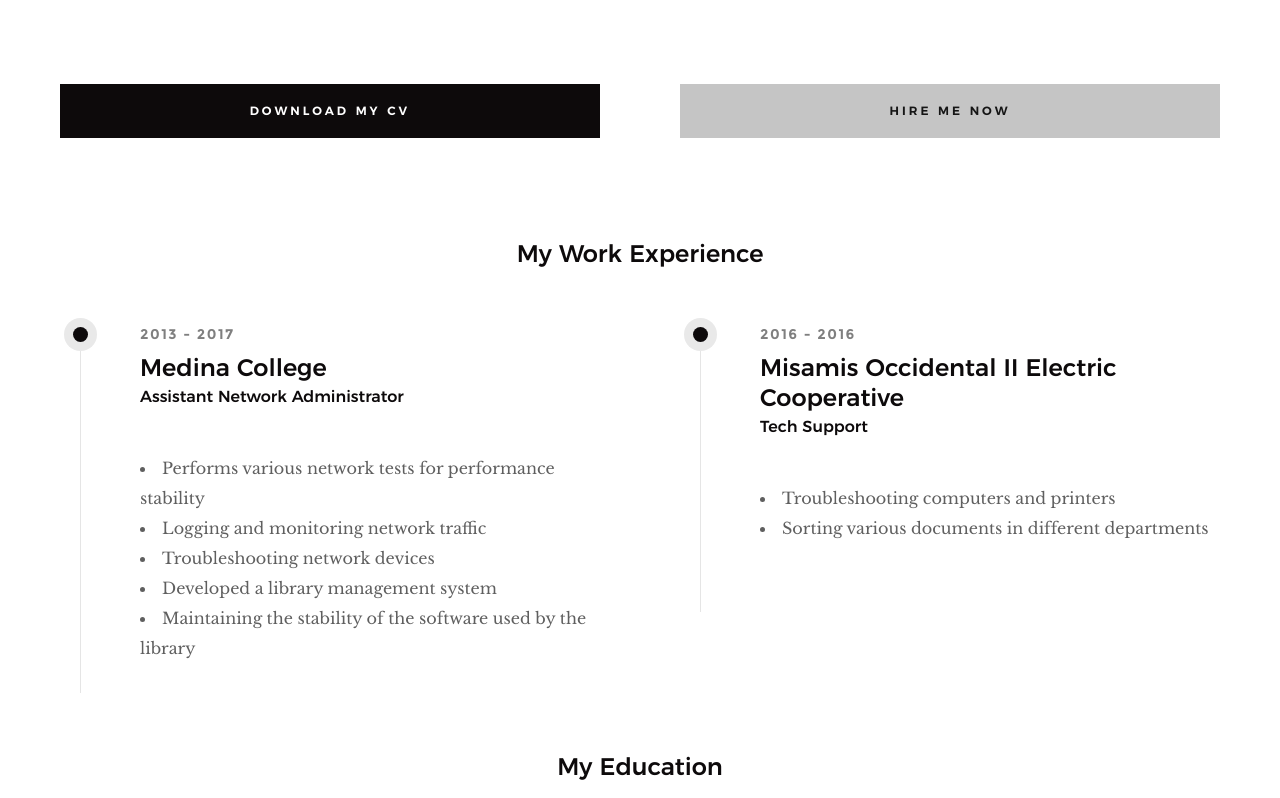
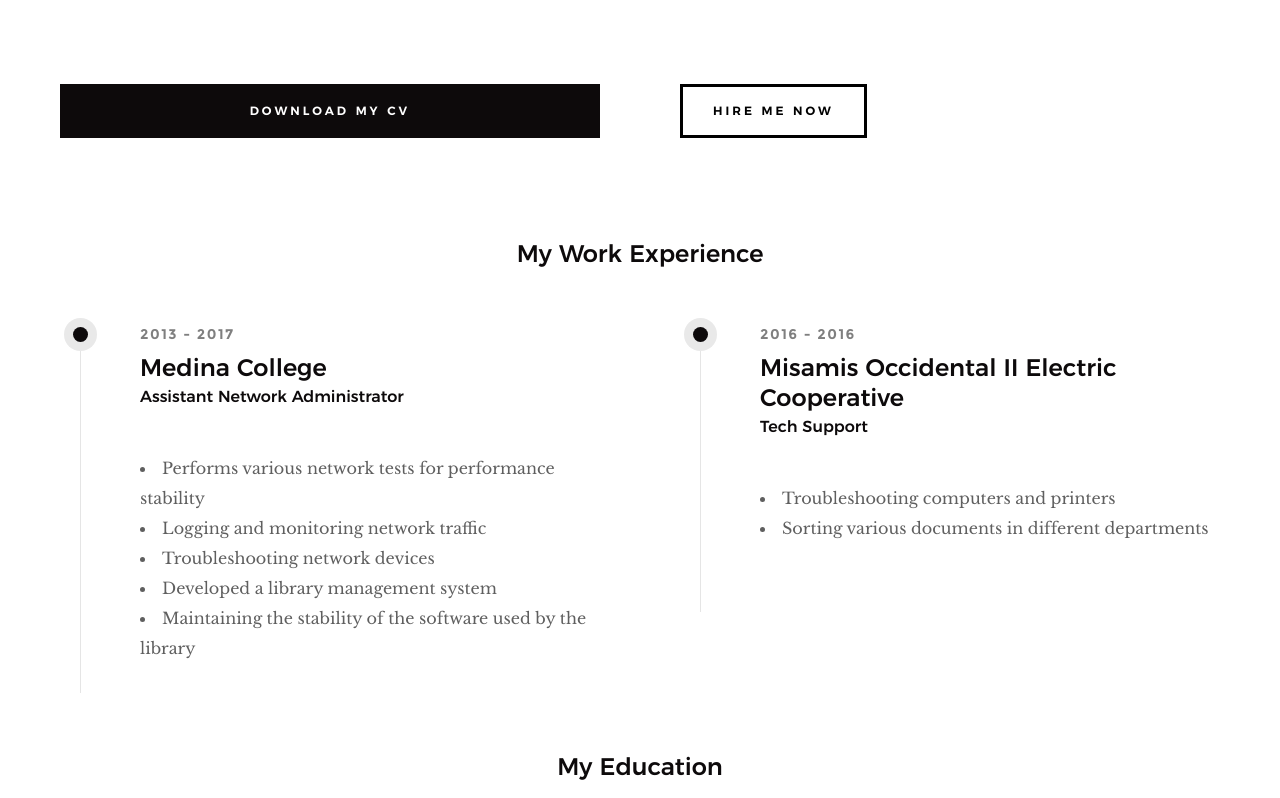
Before and after one commit to Zenchaeus/resume, a plain HTML site: page index.html in a window 1280 px wide. Shown: the part 1605-2403 px from the top of the page. Drawn offline with Linux system fonts and the light colour scheme.

Commit message:
update index.html

```diff
--- a/index.html
+++ b/index.html
@@ -161,7 +161,7 @@
                 <a href="#0" class="btn btn--primary full-width">Download My CV</a>
             </div>
             <div class="col-six tab-full right">
-                <a href="#contact" class="btn full-width">Hire Me Now</a>
+                <a href="#contact" class="smoothscroll btn btn--stroke">Hire Me Now</a>
             </div>
 
         </div> <!-- end about-content buttons -->
```
